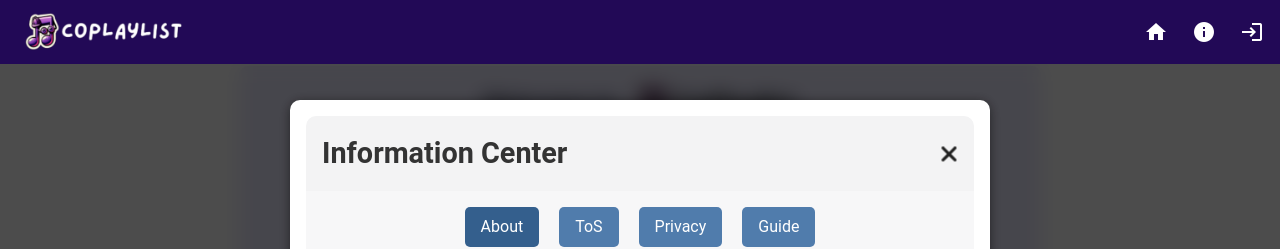
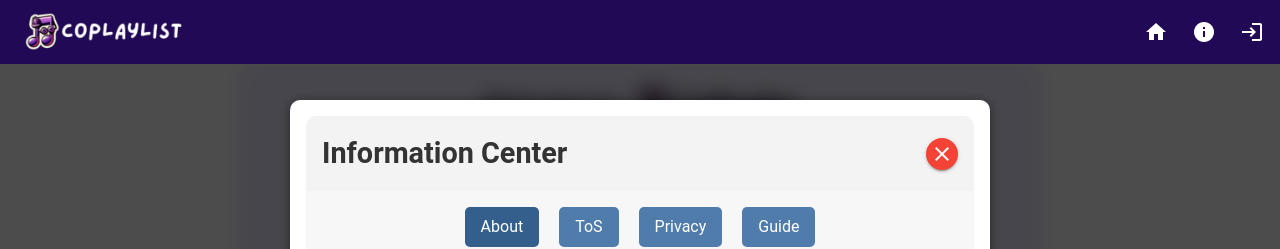
Before and after one commit to WuTangLan1/coplaylist, a Vue app: page / in a window 1280 px wide. Both pictures are taken after a click on the button 1204 px from the left and 32 px from the top of the page. Shown: the top 249 px of the page. Built offline with nearby package versions, Linux system fonts and the light colour scheme; no server answers.

Commit message:
added improved close icon

```diff
--- a/src/components/homeDir/info-section/infoModal.vue
+++ b/src/components/homeDir/info-section/infoModal.vue
@@ -39,7 +39,9 @@ export default {
     <div class="modal">
       <div class="modal-header">
         <h2 class="modal-title">Information Center</h2>
-        <font-awesome-icon icon="times" class="close-icon" @click="closeModal" />
+        <v-btn icon @click="closeModal" class="close-btn">
+          <v-icon>mdi-close</v-icon>
+        </v-btn>
       </div>
       <div class="navigation">
         <button v-for="item in components" :key="item.name" @click="changeComponent(item.component)" :class="{ active: currentComponent === item.component }">
@@ -117,9 +119,21 @@ export default {
   margin: 0;
 }
 
-.close-icon {
-  font-size: 1.5rem;
-  cursor: pointer;
+.close-btn {
+  background-color: #f44336;
+  color: #ffffff;
+  border-radius: 50%;
+  min-width: 26px;
+  min-height: 26px;
+  max-width: 32px;
+  max-height: 32px;
+  display: flex;
+  justify-content: center;
+  align-items: center;
+}
+
+.close-btn:hover {
+  background-color: #d32f2f;
 }
 
 .navigation {
```
